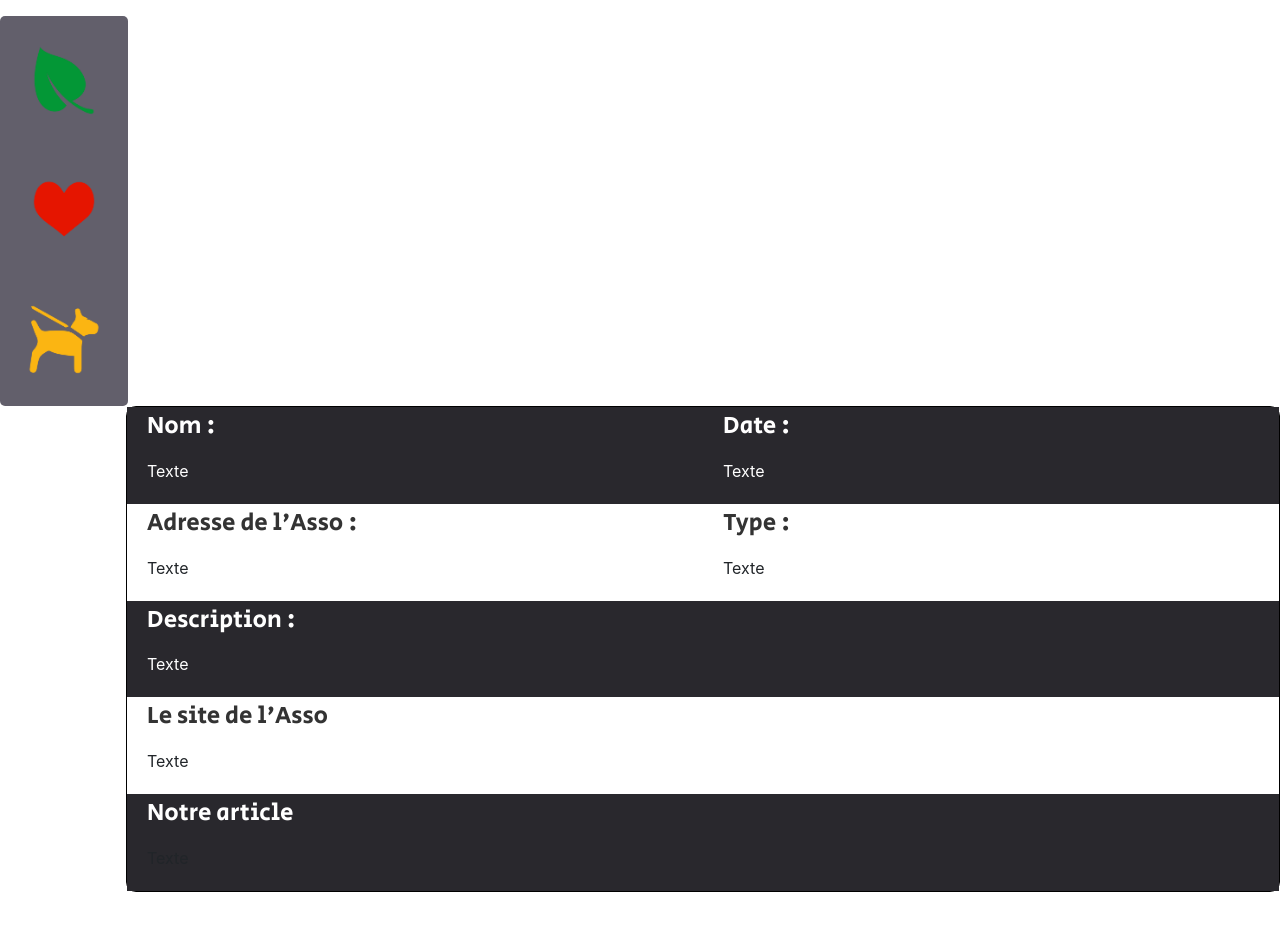
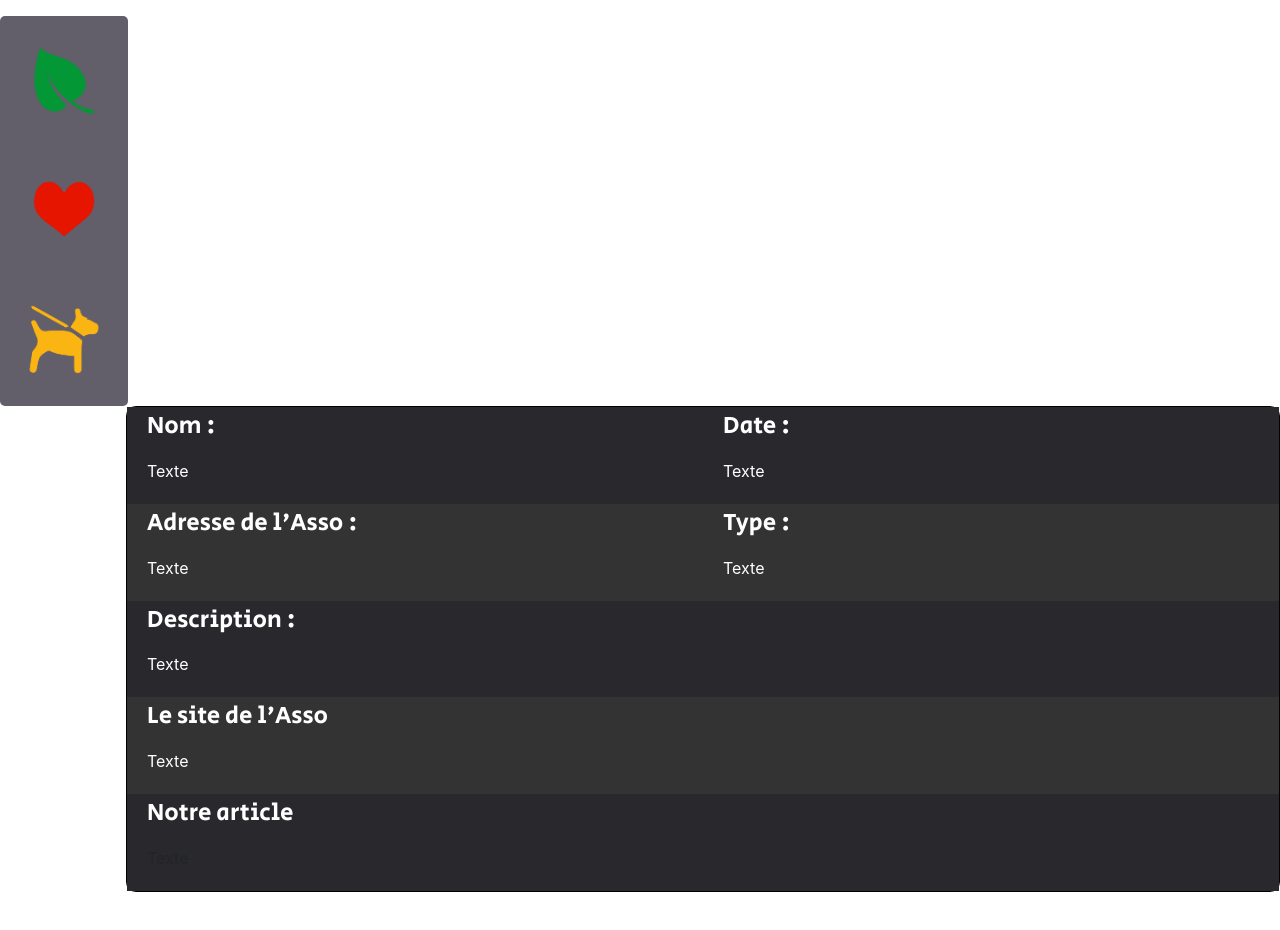
Before and after one commit to samoLow/Asso_discovery_Data_Viz, a plain HTML site: page map.html in a window 1280 px wide. Drawn offline with nearby package versions, Linux system fonts and the light colour scheme; some packages are replaced by stand-ins of ours; no server answers.

Commit message:
Updates Design

```diff
--- a/map.html
+++ b/map.html
@@ -45,12 +45,12 @@
 		</div>
 
         <!-- LIGNE 2 -->
-		<div style="width:50%;display: inline-block;">
-			<h2 style="padding: 5px 20px;">Adresse de l'Asso :</h2>
+		<div style="width:50%;background-color:#333;color:white;display: inline-block;">
+			<h2 style="padding: 5px 20px;color:#fff;">Adresse de l'Asso :</h2>
 			<p id="adresse" style="padding: 5px 20px;">Texte</p>
 		</div>
-        <div style="width:50%;display: inline-block;float:right;">
-			<h2 style="padding: 5px 20px;">Type :</h2>
+        <div style="width:50%;background-color:#333;color:white;display: inline-block;float:right;">
+			<h2 style="padding: 5px 20px;color:#fff;">Type :</h2>
 			<p id="type" style="padding: 5px 20px;">Texte</p>
 		</div>
 
@@ -61,8 +61,8 @@
 		</div>
 
         <!-- LIGNE 4 -->
-		<div style="width:100%;display: inline-block;">
-			<h2 style="padding: 5px 20px;">Le site de l'Asso</h2>
+		<div style="width:100%;background-color:#333;color:white;display: inline-block;">
+			<h2 style="padding: 5px 20px;color:#fff;">Le site de l'Asso</h2>
 			<p id="urltoasso" style="padding: 5px 20px;">Texte</p>
 		</div>
 
```
